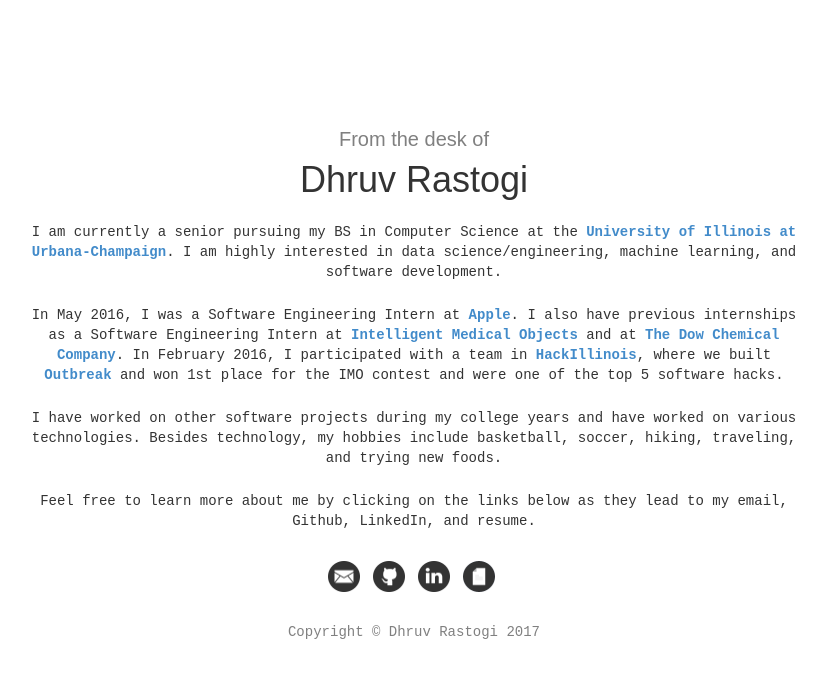
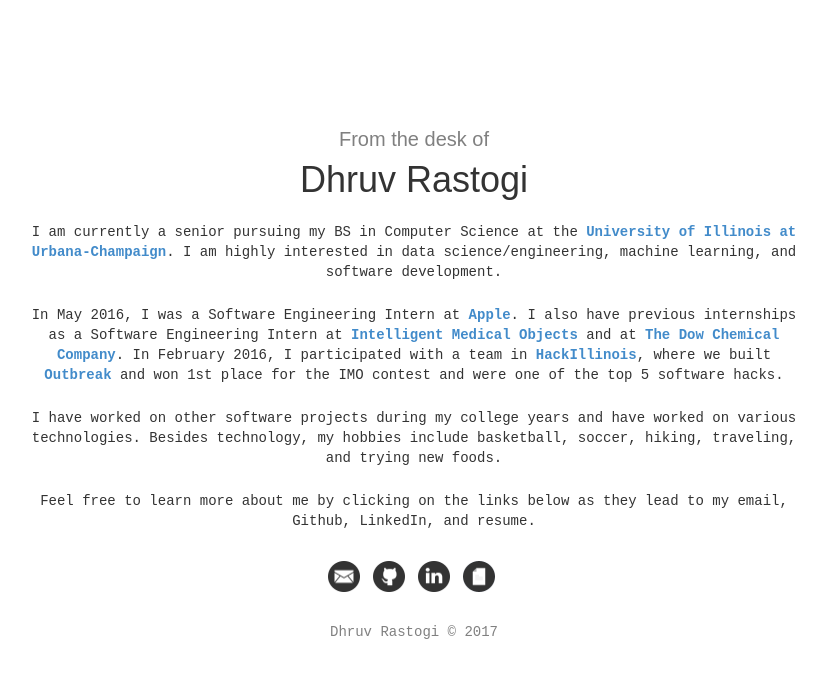
Before and after one commit to 2dhruvrastogi/2dhruvrastogi.github.io, a plain HTML site: page index.html in a window 1280 px wide. Shown: the whole page, without its empty margins (226-1052 px from the left). Drawn offline with Linux system fonts and the light colour scheme.

Commit message:
minor change

```diff
--- a/index.html
+++ b/index.html
@@ -34,6 +34,6 @@
     </li>
   </ul>
   <br>
-  <footer> Copyright © Dhruv Rastogi 2017 </footer>
+  <footer> Dhruv Rastogi © 2017 </footer>
 </body>
 </html>
```
